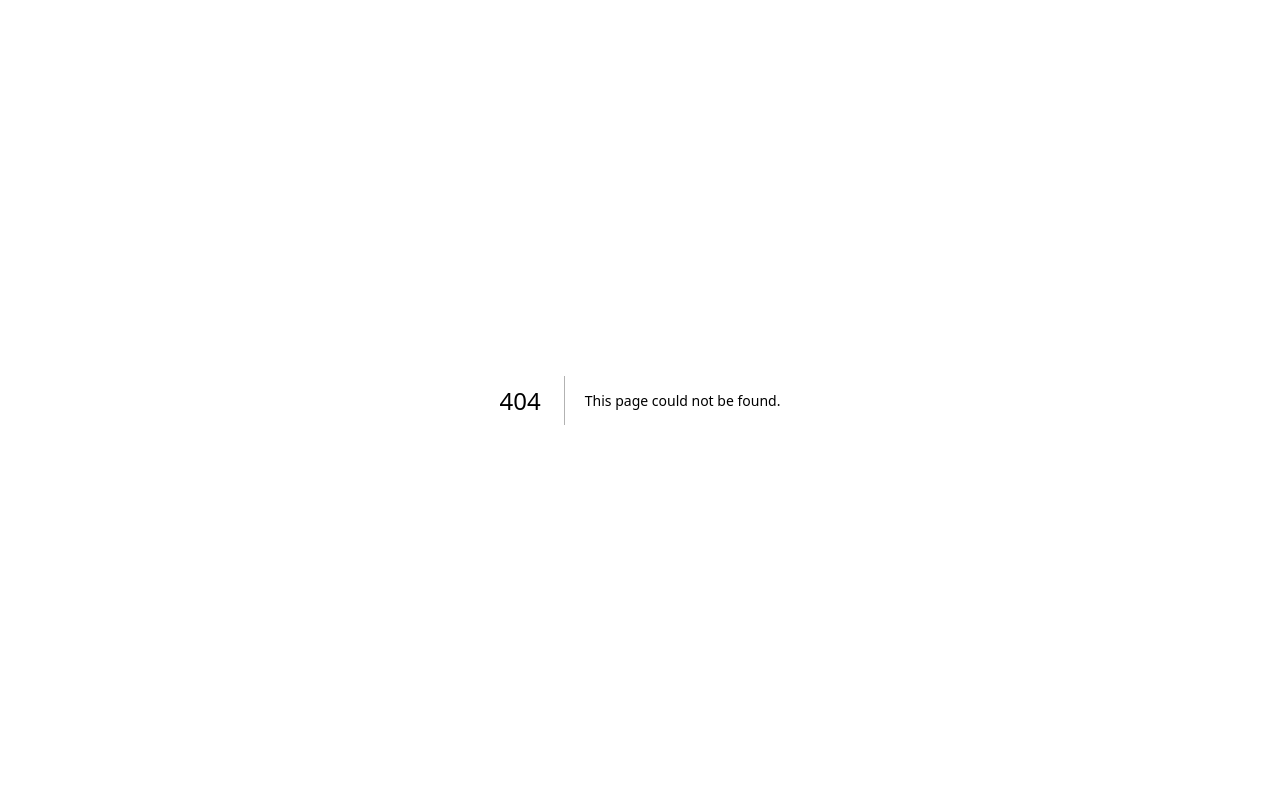
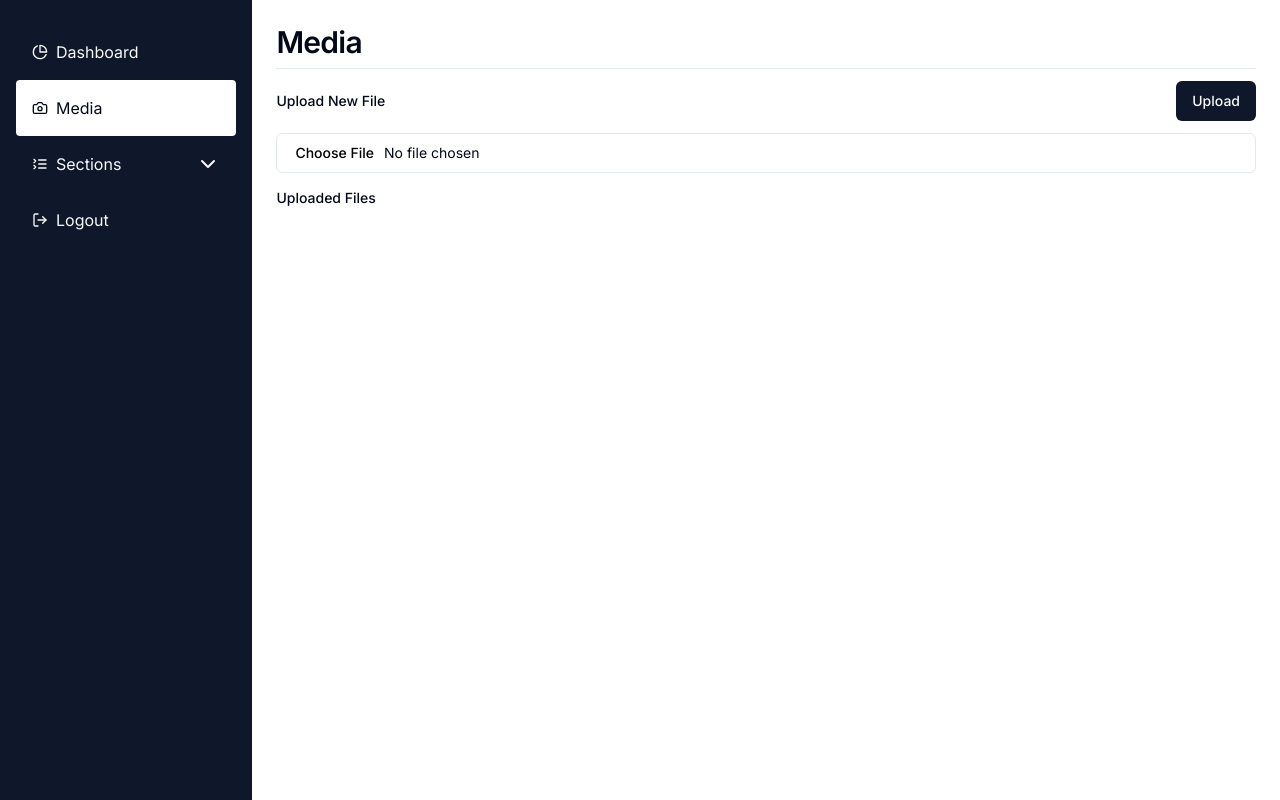
Before and after one commit to arshia-eskandari/portfolio, a Next.js app: page /admin/media in a window 1280 px wide. Before the commit this address had no page. Built offline with nearby package versions, Linux system fonts and the light colour scheme; no server answers; the database is empty.

Commit message:
added media

```diff
--- /dev/null
+++ b/src/app/admin/media/_actions/media.ts
@@ -0,0 +1,12 @@
+import db from "@/db/db";
+
+export async function getMedia() {
+  try {
+    const media = await db.media.findMany();
+
+    return media;
+  } catch (error) {
+    console.log("🚀 ~ getMedia ~ error:", error)
+    return [];
+  }
+}
--- /dev/null
+++ b/src/app/admin/media/page.tsx
@@ -0,0 +1,30 @@
+import { Input } from "@/components/ui/Input";
+import { H2 } from "../../../components/ui/Typography";
+import { Label } from "@/components/ui/label";
+import { getMedia } from "./_actions/media";
+import { Button } from "@/components/ui/Button";
+
+export default async function AdminMedia() {
+  const media = await getMedia();
+  return (
+    <div className="">
+      <H2>Media</H2>
+      <div className="my-3">
+        <div className="w-full flex items-center justify-between">
+          <Label htmlFor="file" className="hover:cursor-pointer">
+            Upload New File
+          </Label>
+          <Button>Upload</Button>
+        </div>
+        <Input
+          name="file"
+          id="file"
+          type="file"
+          className="my-3 hover:cursor-pointer"
+        />
+
+        <Label>Uploaded Files</Label>
+      </div>
+    </div>
+  );
+}
```
